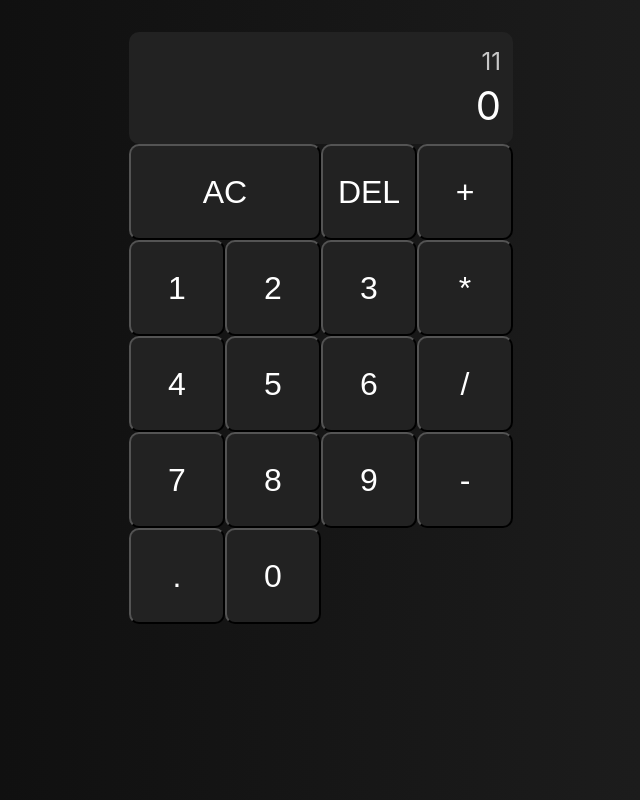
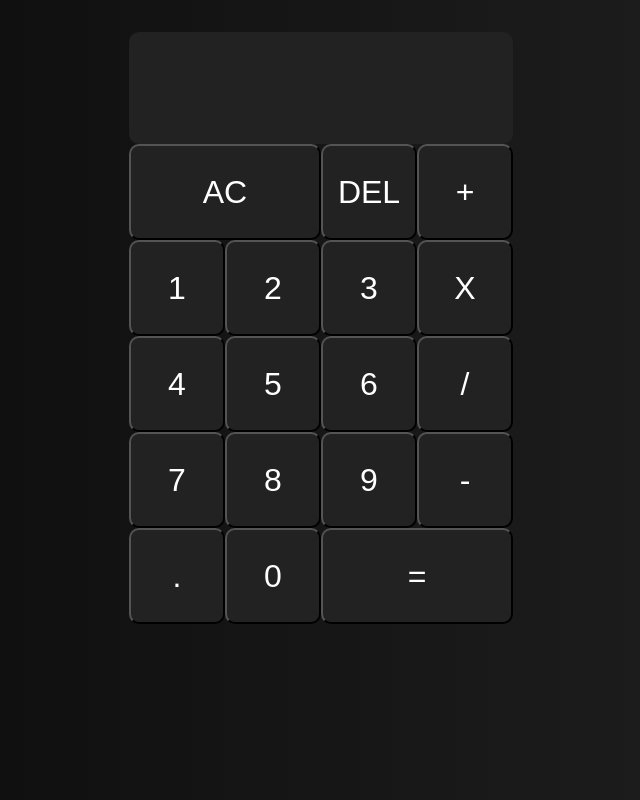
Before and after one commit to brunofelixf/Calculadora-React, a React (Create React App) app: page / in a window 1280 px wide. Shown: the whole page, without its empty margins (319-959 px from the left). Built offline with nearby package versions, Linux system fonts and the light colour scheme.

Commit message:
Botões de operações funcionando

```diff
--- a/src/App.css
+++ b/src/App.css
@@ -53,9 +53,17 @@ body {
 .output .previous-operand {
   color: rgba(255, 255, 255, 0.75);
   font-size: 1.5rem;
+  display: flex;
+  flex-direction: column;
+  align-items: flex-end;
+  justify-content: space-around;
 }
 
 .output .current-operand {
   color: white;
   font-size: 2.5rem;
+  display: flex;
+  flex-direction: column;
+  align-items: flex-end;
+  justify-content: space-around;
 }
--- a/src/App.js
+++ b/src/App.js
@@ -3,21 +3,50 @@ import React, { useState } from 'react'
 import './App.css'
 
 function App() {
-  const [num, setNum] = useState(0)
+  const [num, setNum] = useState('')
+  const [operator, setOperator] = useState()
+  const [oldNum, setOldNum] = useState()
 
   function imputNum(e) {
-    setNum(e.target.value)
+    setNum(num + e.target.value)
+  }
+
+  function clear() {
+    setNum('')
+  }
+
+  function operatorHandler(e) {
+    var operatorInput = e.target.value
+    setOperator(operatorInput)
+    setOldNum(num)
+    setNum('')
+  }
+
+  function calculate() {
+    if (operator === '/') {
+      setNum(parseFloat(oldNum) / parseFloat(num))
+    } else if (operator === 'X') {
+      setNum(parseFloat(oldNum) * parseFloat(num))
+    } else if (operator === '-') {
+      setNum(parseFloat(oldNum) - parseFloat(num))
+    } else if (operator === '+') {
+      setNum(parseFloat(oldNum) + parseFloat(num))
+    }
   }
 
   return (
     <div className="calculator-grid">
       <div className="output">
-        <div className="previous-operand">11</div>
+        <div className="previous-operand">{oldNum}</div>
         <div className="current-operand">{num}</div>
       </div>
-      <button className="span-two">AC</button>
+      <button className="span-two" onClick={clear}>
+        AC
+      </button>
       <button>DEL</button>
-      <button>+</button>
+      <button onClick={operatorHandler} value="+">
+        +
+      </button>
       <button onClick={imputNum} value={1}>
         1
       </button>
@@ -27,7 +56,9 @@ function App() {
       <button onClick={imputNum} value={3}>
         3
       </button>
-      <button>*</button>
+      <button onClick={operatorHandler} value="X">
+        X
+      </button>
       <button onClick={imputNum} value={4}>
         4
       </button>
@@ -37,7 +68,9 @@ function App() {
       <button onClick={imputNum} value={6}>
         6
       </button>
-      <button>/</button>
+      <button onClick={operatorHandler} value="/">
+        /
+      </button>
       <button onClick={imputNum} value={7}>
         7
       </button>
@@ -47,10 +80,15 @@ function App() {
       <button onClick={imputNum} value={9}>
         9
       </button>
-      <button>-</button>
+      <button onClick={operatorHandler} value="-">
+        -
+      </button>
       <button>.</button>
       <button onClick={imputNum} value={0}>
         0
+      </button>
+      <button className="span-two" onClick={calculate}>
+        =
       </button>
     </div>
   )
```
